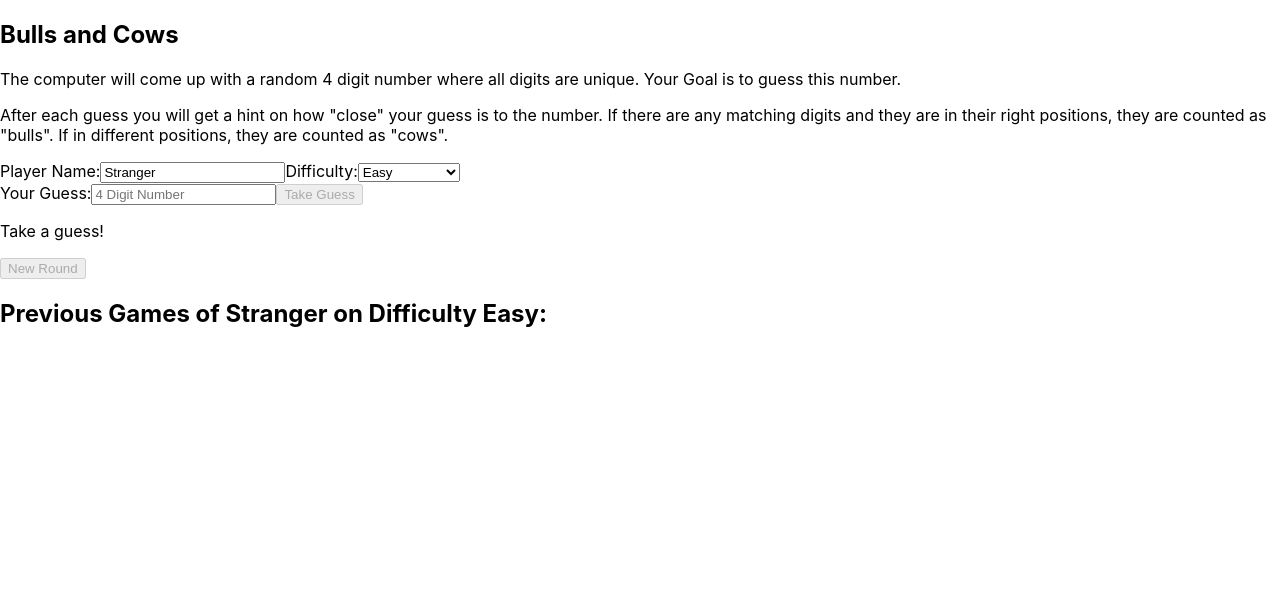
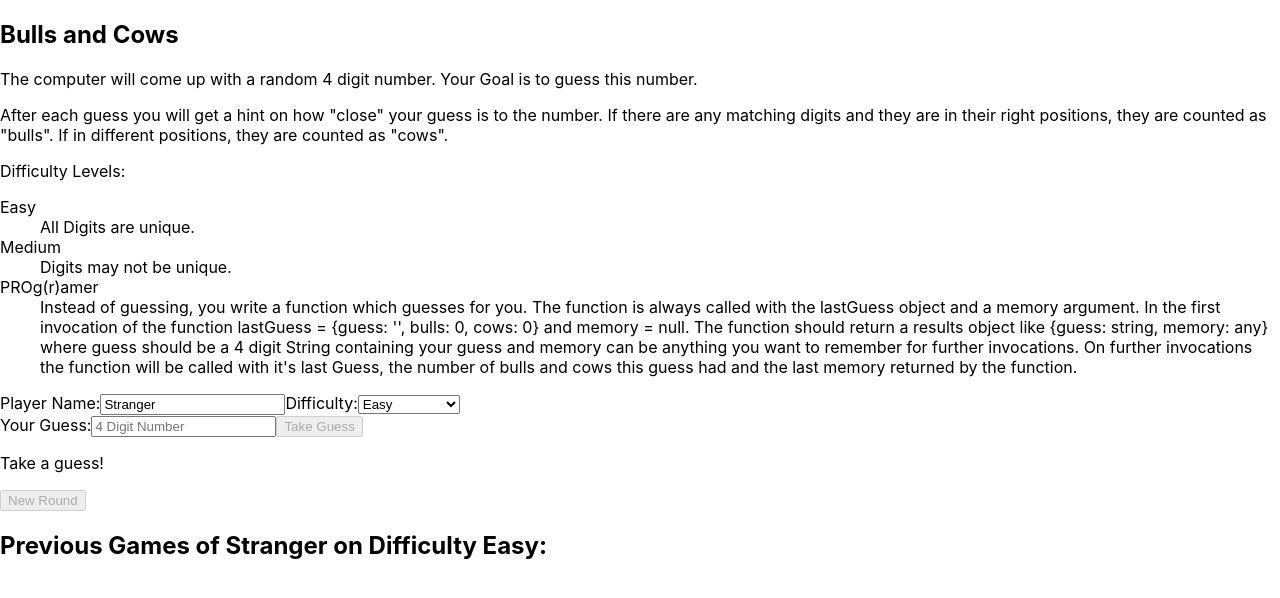
Before and after one commit to KevinKoetz/bulls-and-cows, a React (Create React App) app: page / in a window 1280 px wide. Shown: the top 598 px of the page. Built offline with nearby package versions, Linux system fonts and the light colour scheme.

Commit message:
Add more Description

```diff
--- a/src/components/Description/Description.tsx
+++ b/src/components/Description/Description.tsx
@@ -1,4 +1,4 @@
-import React, {FC, ReactElement} from "react";
+import React, { FC, ReactElement } from "react";
 import "./Description.css";
 
 const Description: FC = (): ReactElement => {
@@ -6,8 +6,8 @@ const Description: FC = (): ReactElement => {
     <section className="Description">
       <h1>Bulls and Cows</h1>
       <p>
-        The computer will come up with a random 4 digit number where all digits
-        are unique. Your Goal is to guess this number.
+        The computer will come up with a random 4 digit number. Your Goal is to
+        guess this number.
       </p>
       <p>
         After each guess you will get a hint on how "close" your guess is to the
@@ -15,9 +15,32 @@ const Description: FC = (): ReactElement => {
         positions, they are counted as "bulls". If in different positions, they
         are counted as "cows".
       </p>
+      <section>
+        Difficulty Levels:
+        <dl>
+          <dt>Easy</dt>
+          <dd>All Digits are unique.</dd>
+
+          <dt>Medium</dt>
+          <dd>Digits may not be unique.</dd>
+
+          <dt>PROg(r)amer</dt>
+          <dd>
+            Instead of guessing, you write a function which guesses for you. The
+            function is always called with the lastGuess object and a memory
+            argument. In the first invocation of the function lastGuess ={" "}
+            {"{guess: '', bulls: 0, cows: 0}"} and memory = null. The function
+            should return a results object like {"{guess: string, memory: any}"}{" "}
+            where guess should be a 4 digit String containing your guess and
+            memory can be anything you want to remember for further invocations.
+            On further invocations the function will be called with it's last
+            Guess, the number of bulls and cows this guess had and the last
+            memory returned by the function.
+          </dd>
+        </dl>
+      </section>
     </section>
   );
-}
-
+};
 
 export default Description;
```
